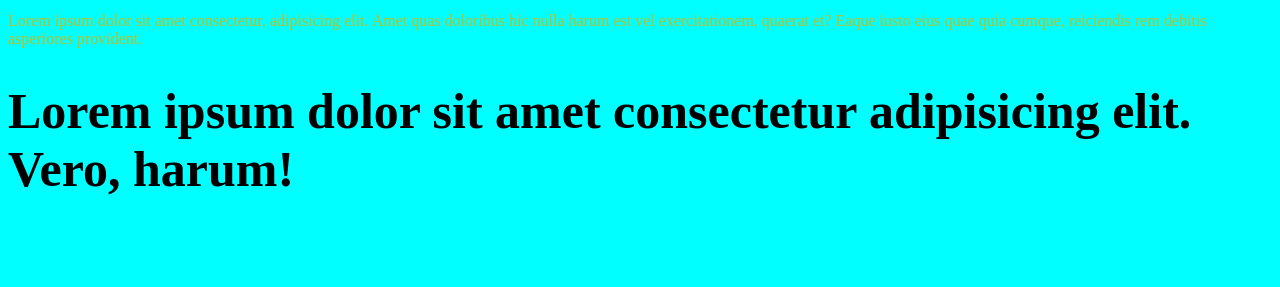
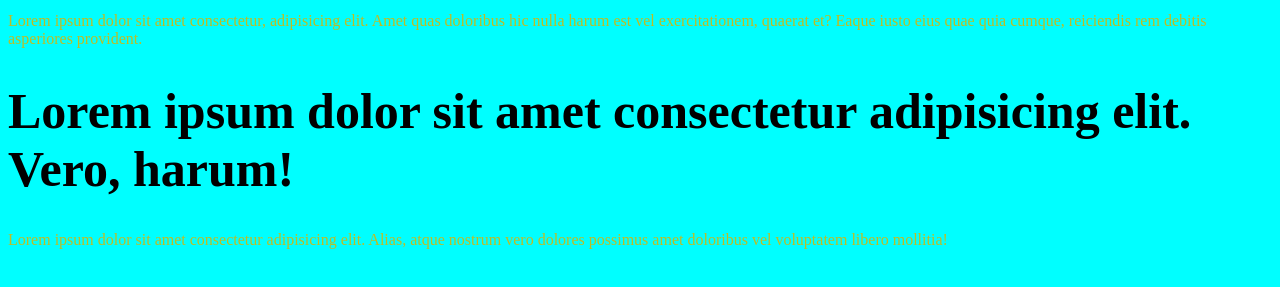
Before and after one commit to dev-Dendi/gittest, a plain HTML site: page index.html in a window 1280 px wide. Shown: the part 147-434 px from the top of the page. Drawn offline with Linux system fonts and the light colour scheme.

Commit message:
index.html

```diff
--- a/index.html
+++ b/index.html
@@ -14,5 +14,7 @@
     <p>Lorem ipsum dolor sit amet consectetur, adipisicing elit. Amet quas doloribus hic nulla harum est vel exercitationem, quaerat et? Eaque iusto eius quae quia cumque, reiciendis rem debitis asperiores provident.</p>
 
     <h1>Lorem ipsum dolor sit amet consectetur adipisicing elit. Vero, harum!</h1>
+
+    <p>Lorem ipsum dolor sit amet consectetur adipisicing elit. Alias, atque nostrum vero dolores possimus amet doloribus vel voluptatem libero mollitia!</p>
 </body>
 </html>
```
